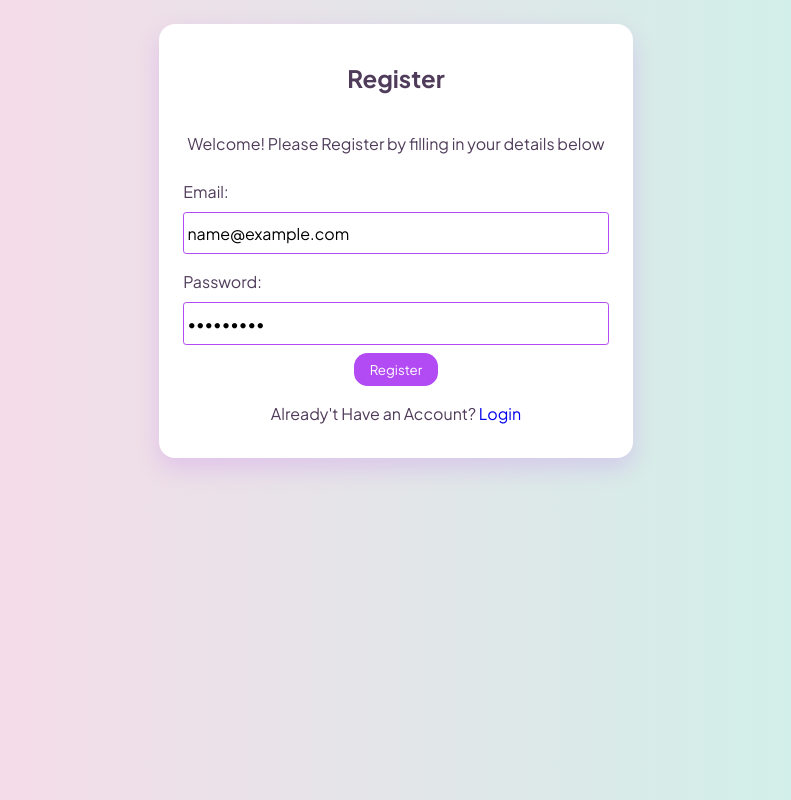
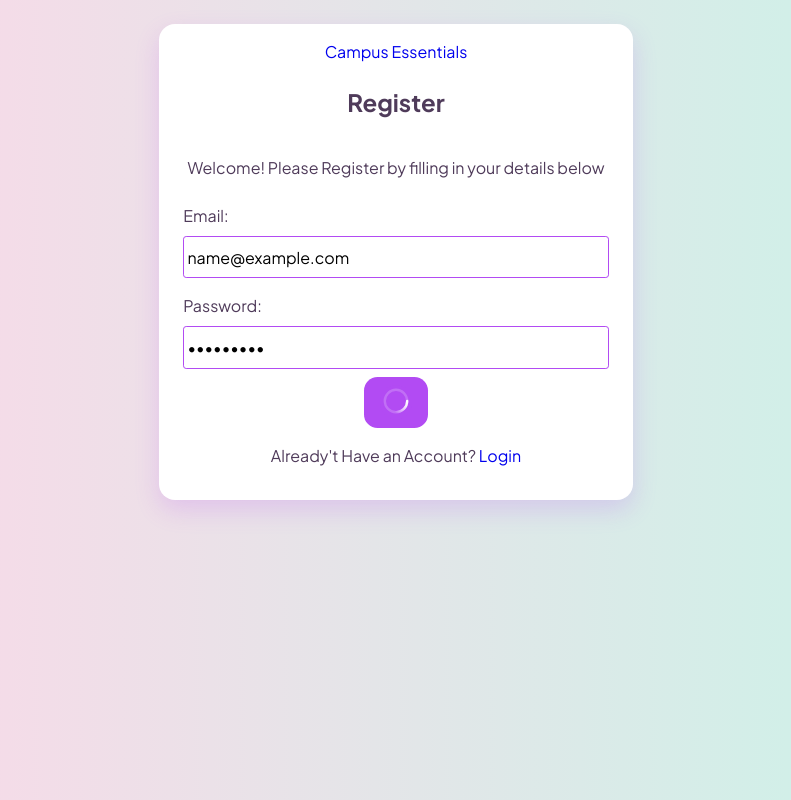
Before and after one commit to Sotom-tam/campus-essentials, a React (Vite) app: page /register in a window 1280 px wide. Both pictures are taken after typing "name@example.com", "Sample123" into the empty fields and a click on the button "Register". Shown: the whole page, without its empty margins (244-1035 px from the left). Built offline with nearby package versions, Linux system fonts and the light colour scheme.

Commit message:
Made some changes to the database, Using SupaBase online right now
Made some changes to the database, Using SupaBase online right now

```diff
--- /dev/null
+++ b/src/components/Spinner.tsx
@@ -0,0 +1,7 @@
+function Spinner(){
+    return <div className="spinner-holder">
+        <svg xmlns="http://www.w3.org/2000/svg" viewBox="0 0 200 200"><radialGradient id="a12" cx=".66" fx=".66" cy=".3125" fy=".3125" gradientTransform="scale(1.5)"><stop offset="0" stop-color="#FFFFFF"></stop><stop offset=".3" stop-color="#FFFFFF" stop-opacity=".9"></stop><stop offset=".6" stop-color="#FFFFFF" stop-opacity=".6"></stop><stop offset=".8" stop-color="#FFFFFF" stop-opacity=".3"></stop><stop offset="1" stop-color="#FFFFFF" stop-opacity="0"></stop></radialGradient><circle transform-origin="center" fill="none" stroke="url(#a12)" stroke-width="15" stroke-linecap="round" stroke-dasharray="200 1000" stroke-dashoffset="0" cx="100" cy="100" r="70"><animateTransform type="rotate" attributeName="transform" calcMode="spline" dur="2" values="360;0" keyTimes="0;1" keySplines="0 0 1 1" repeatCount="indefinite"></animateTransform></circle><circle transform-origin="center" fill="none" opacity=".2" stroke="#FFFFFF" stroke-width="15" stroke-linecap="round" cx="100" cy="100" r="70"></circle></svg>
+
+    </div>
+}
+export default Spinner
--- a/src/pages/Login.tsx
+++ b/src/pages/Login.tsx
@@ -1,14 +1,17 @@
 import { useState } from "react"
 import { Link } from "react-router-dom"
 import { useNavigate } from "react-router-dom"
+import Spinner from "../components/Spinner";
 const API = import.meta.env.VITE_API_URL;
 function Login(){
+    const [loading,setLoading]=useState(<span>Login</span>)
     const navigate=useNavigate()
     const[email,setEmail]=useState("")
     const[password,setPassword]=useState("")
     async function handleSubmit(e:React.FormEvent<HTMLFormElement>) {
         console.log("Submitting:",email,password)
         e.preventDefault()
+        setLoading(<Spinner/>)
         if (!API) {
             console.warn("Backend not connected yet");
         }else{
@@ -29,6 +32,7 @@ function Login(){
     }
     return<div className="main-container">
     <form onSubmit={handleSubmit}>
+        <Link to="/">Campus Essentials</Link>
         <h2>Login</h2>
         <p>Welcome Back, Please Login</p>
          <div className="form-group">
@@ -39,7 +43,7 @@ function Login(){
         <label htmlFor="password" >Password:</label>
         <input onChange={(e)=>setPassword(e.target.value)} name="password"type="password" placeholder="password" value={password} />
         </div>
-        <button className="btn" type="submit">Login</button>
+        <button className="btn" type="submit">{loading}</button>
         <p>Don't Have an Account? <Link to="/register">Register</Link></p>
     </form>
     </div>
--- a/src/pages/Register.tsx
+++ b/src/pages/Register.tsx
@@ -1,13 +1,17 @@
 import { useState } from "react"
 import { useNavigate } from "react-router-dom"
 import { Link } from "react-router-dom"
+import Spinner from "../components/Spinner";
 const API = import.meta.env.VITE_API_URL;
 function Register(){
+
+    const [loading,setLoading]=useState(<span>Register</span>)
     const [email,setEmail]=useState("")
     const [password,setPassword]=useState("")
     const navigate=useNavigate()
     async function handleForm(event:React.FormEvent<HTMLFormElement>){
         event.preventDefault()
+        setLoading(<Spinner/>)
         console.log("Submitting:",email,password)
         try {
             if(!API){
@@ -33,6 +37,7 @@ function Register(){
 
     return<div className="main-container">
     <form onSubmit={handleForm} >
+        <Link to="/">Campus Essentials</Link>
         <h2>Register</h2>
         <p>Welcome! Please Register by filling in your details below</p>
         <div className="form-group">
@@ -43,7 +48,7 @@ function Register(){
         <label htmlFor="password" >Password:</label>
         <input onChange={(e)=>setPassword(e.target.value)} name="password"type="password" placeholder="password" value={password} />
         </div>
-        <button className="btn" type="submit">Register</button>
+        <button className="btn" type="submit">{loading}</button>
         <p>Already't Have an Account? <Link to="/login">Login</Link></p>
     </form>
     </div>
--- a/src/style.css
+++ b/src/style.css
@@ -654,3 +654,12 @@ form {
 .form-group>input:focus {
     outline: none;
 }
+
+.spinner-holder {
+    background-color: inherit;
+    box-sizing: border-box;
+    width: 2rem;
+    aspect-ratio: 1/1;
+    border-radius: 50%;
+
+}
```
Also changed, not shown: 2 other files (tests, documents, lock files or other folders).
